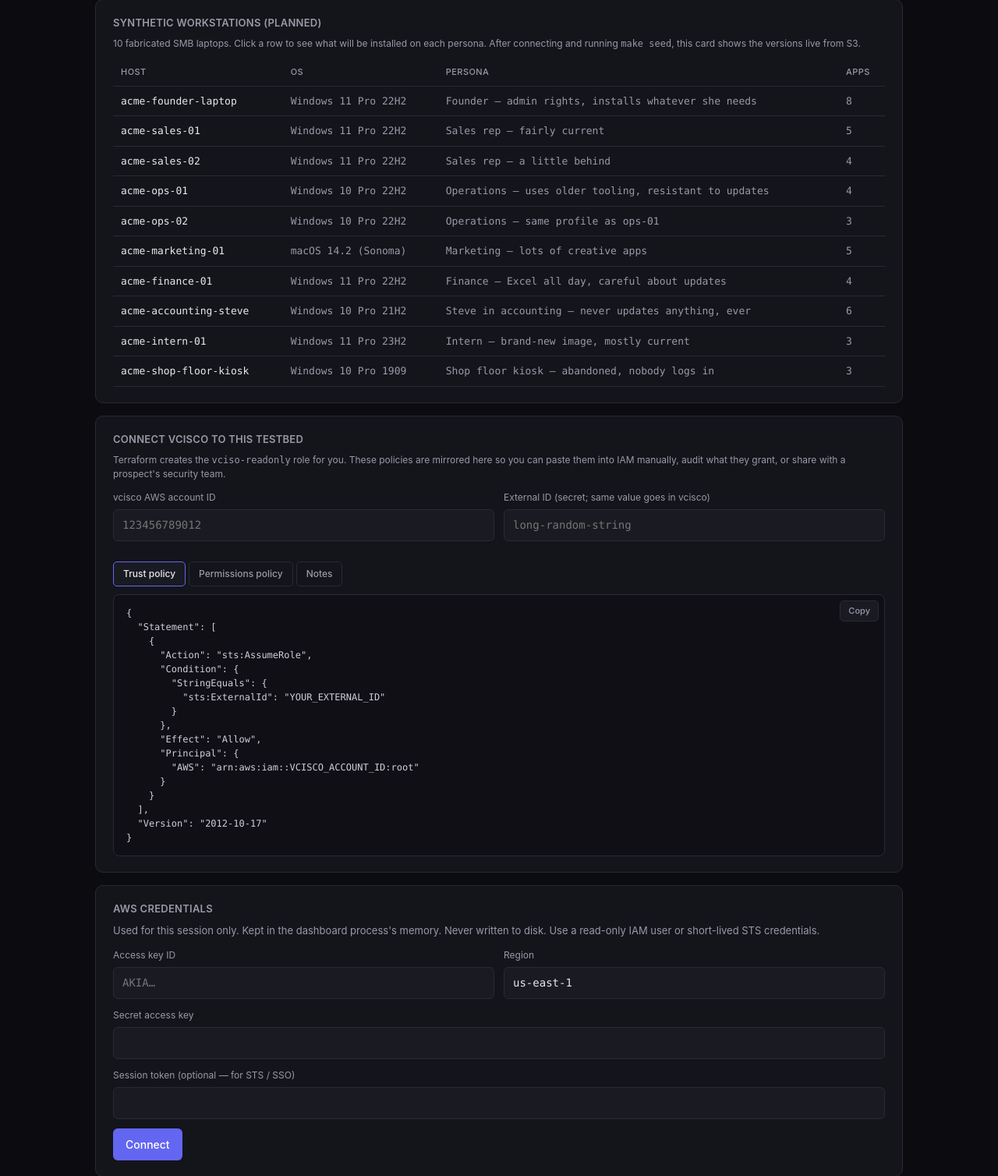
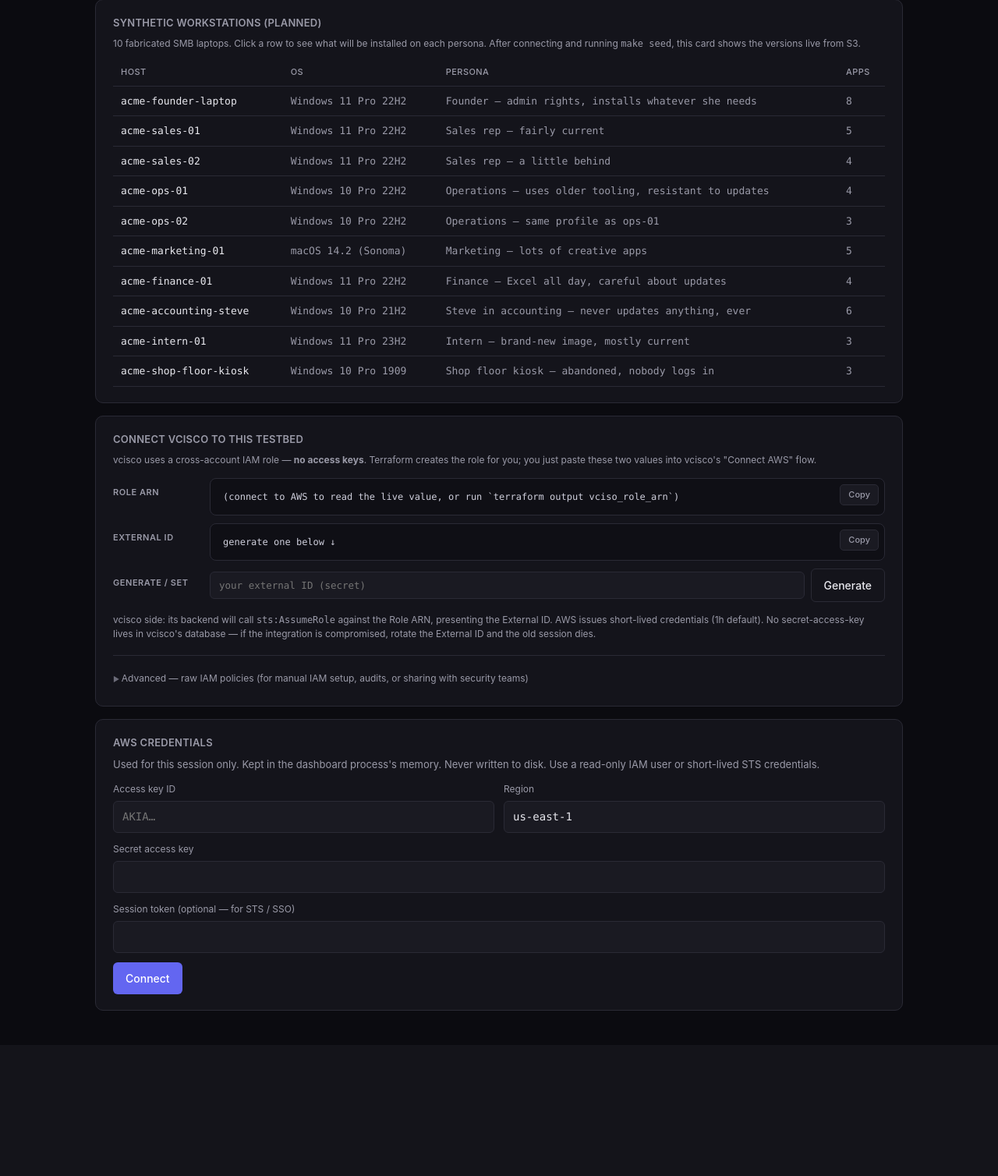
Before and after one commit to averon2/vcisco-testbed, a Flask app: page / in a window 1280 px wide. Shown: the part 618-2126 px from the top of the page at 78% size. After the commit the page ends 1914 px from the top, so only its background shows below. Run offline with Flask 3, Linux system fonts and the light colour scheme.

Commit message:
Dashboard: reframe 'Connect vcisco' around the two values you actually paste
The card was showing IAM policy JSON as the primary content, which
buried the lede — a customer only pastes two things into vcisco:

  1. Role ARN
  2. External ID

Cross-account role = no access keys. That's the whole point of the
pattern. Made that explicit in the copy.

Changes:
- Two prominent copy boxes at the top for Role ARN and External ID.
- "Generate" button creates a 32-char URL-safe random External ID in
  the browser via crypto.getRandomValues.
- Role ARN auto-populates from live IAM state once connected; falls
  back to a hint telling you to run `terraform output vciso_role_arn`.
- Short explainer: vcisco calls sts:AssumeRole → short-lived creds,
  nothing long-lived stored on vcisco's side, rotate ExternalId to
  kill access.
- Full policy JSON moved into an <details> "Advanced" disclosure for
  manual IAM setup / audits / sharing with security teams.
- Copy buttons delegated via data-copy-id so every code block gets
  one with shared feedback.

Co-Authored-By: Claude Opus 4.6 <noreply@anthropic.com>

```diff
--- a/dashboard/templates/index.html
+++ b/dashboard/templates/index.html
@@ -164,6 +164,21 @@
   .copy-btn:hover { color: var(--text); border-color: var(--accent); }
   .copy-btn.copied { color: var(--ok); border-color: var(--ok); }
 
+  .connect-pair { display: flex; flex-direction: column; gap: 10px; }
+  .connect-row { display: flex; gap: 14px; align-items: flex-start; }
+  .connect-label {
+    font-size: 11px; color: var(--muted); text-transform: uppercase;
+    letter-spacing: 0.05em; font-weight: 600; width: 110px; padding-top: 10px;
+  }
+  details.advanced-section { margin-top: 18px; border-top: 1px solid var(--border); padding-top: 14px; }
+  details.advanced-section summary {
+    cursor: pointer; font-size: 12px; color: var(--muted);
+    padding: 6px 0; list-style: none; user-select: none;
+  }
+  details.advanced-section summary::-webkit-details-marker { display: none; }
+  details.advanced-section summary::before { content: "▶ "; font-size: 9px; color: var(--faint); }
+  details.advanced-section[open] summary::before { content: "▼ "; }
+
   .policy-tabs { display: flex; gap: 4px; margin-bottom: 10px; }
   .policy-tab {
     background: transparent; border: 1px solid var(--border);
@@ -212,21 +227,54 @@
     <div id="synthPanels"></div>
   </div>
 
-  <!-- Always-visible: IAM policies to wire vcisco to the testbed -->
+  <!-- Always-visible: what to paste into vcisco -->
   <div class="card">
     <h2>Connect vcisco to this testbed</h2>
-    <p style="color:var(--muted); font-size:12px; margin:-4px 0 12px;">
-      Terraform creates the <code>vciso-readonly</code> role for you. These policies are mirrored here so you can paste them into IAM manually, audit what they grant, or share with a prospect's security team.
+    <p style="color:var(--muted); font-size:12px; margin:-4px 0 14px;">
+      vcisco uses a cross-account IAM role — <strong>no access keys</strong>. Terraform creates the role for you; you just paste these two values into vcisco's "Connect AWS" flow.
     </p>
 
-    <div class="row2" style="margin-bottom:14px">
+    <div class="connect-pair">
+      <div class="connect-row">
+        <div class="connect-label">Role ARN</div>
+        <div class="code-wrap" style="flex:1">
+          <button class="copy-btn" data-copy-id="cpArn">Copy</button>
+          <pre class="code-block" id="cpArn">(connect to AWS to read the live value, or run `terraform output vciso_role_arn`)</pre>
+        </div>
+      </div>
+
+      <div class="connect-row">
+        <div class="connect-label">External ID</div>
+        <div class="code-wrap" style="flex:1">
+          <button class="copy-btn" data-copy-id="cpExt">Copy</button>
+          <pre class="code-block" id="cpExt">generate one below ↓</pre>
+        </div>
+      </div>
+
+      <div class="connect-row">
+        <div class="connect-label">Generate / set</div>
+        <div style="flex:1; display:flex; gap:8px; align-items:center">
+          <input type="text" id="polExternal" placeholder="your external ID (secret)" style="flex:1; background:var(--surface-2); border:1px solid var(--border); border-radius:6px; padding:9px 11px; color:var(--text); font-family:var(--mono); font-size:12.5px;" />
+          <button class="ghost" id="btnGenExt">Generate</button>
+        </div>
+      </div>
+    </div>
+
+    <p style="color:var(--muted); font-size:12px; margin:14px 0 0;">
+      vcisco side: its backend will call <code>sts:AssumeRole</code> against the Role ARN, presenting the External ID. AWS issues short-lived credentials (1h default). No secret-access-key lives in vcisco's database — if the integration is compromised, rotate the External ID and the old session dies.
+    </p>
+
+    <details class="advanced-section">
+      <summary>Advanced — raw IAM policies (for manual IAM setup, audits, or sharing with security teams)</summary>
+      <div style="padding-top:14px">
+        <div class="row2" style="margin-bottom:12px">
           <div class="field">
-        <label>vcisco AWS account ID</label>
+            <label>vcisco AWS account ID (for trust policy)</label>
             <input type="text" id="polAccount" placeholder="123456789012" />
           </div>
           <div class="field">
-        <label>External ID (secret; same value goes in vcisco)</label>
-        <input type="text" id="polExternal" placeholder="long-random-string" />
+            <label>External ID</label>
+            <input type="text" id="polExternalRef" placeholder="(copies from above)" readonly style="opacity:0.7" />
           </div>
         </div>
 
@@ -240,6 +288,8 @@
           <button class="copy-btn" id="polCopy">Copy</button>
           <pre class="code-block" id="polCode">Loading…</pre>
         </div>
+      </div>
+    </details>
   </div>
 
   <!-- Connect card -->
@@ -476,21 +526,44 @@
     };
   });
 
-  ['polAccount', 'polExternal'].forEach(id => {
-    $(id).addEventListener('input', () => loadPolicies());
+  $('polAccount').addEventListener('input', () => loadPolicies());
+
+  async function copyFrom(btn, sourceEl) {
+    try {
+      await navigator.clipboard.writeText(sourceEl.textContent);
+      const original = btn.textContent;
+      btn.textContent = 'Copied';
+      btn.classList.add('copied');
+      setTimeout(() => {
+        btn.textContent = original;
+        btn.classList.remove('copied');
+      }, 1500);
+    } catch { /* ignore */ }
+  }
+
+  $('polCopy').onclick = () => copyFrom($('polCopy'), $('polCode'));
+
+  document.querySelectorAll('[data-copy-id]').forEach(btn => {
+    btn.onclick = () => copyFrom(btn, document.getElementById(btn.dataset.copyId));
   });
 
-  $('polCopy').onclick = async () => {
-    try {
-      await navigator.clipboard.writeText($('polCode').textContent);
-      $('polCopy').textContent = 'Copied';
-      $('polCopy').classList.add('copied');
-      setTimeout(() => {
-        $('polCopy').textContent = 'Copy';
-        $('polCopy').classList.remove('copied');
-      }, 1500);
-    } catch { /* ignore */ }
+  // Generate a URL-safe random external ID.
+  $('btnGenExt').onclick = () => {
+    const bytes = new Uint8Array(24);
+    crypto.getRandomValues(bytes);
+    const id = btoa(String.fromCharCode(...bytes)).replace(/[+/=]/g, '').slice(0, 32);
+    $('polExternal').value = id;
+    $('polExternal').dispatchEvent(new Event('input'));
   };
+
+  // Mirror the generated external ID into the advanced section and the Role ARN box,
+  // and keep the policy JSON in sync.
+  $('polExternal').addEventListener('input', () => {
+    const v = $('polExternal').value.trim();
+    $('cpExt').textContent = v || 'generate one below ↓';
+    $('polExternalRef').value = v;
+    loadPolicies();
+  });
 
   function renderDesired(rows) {
     if (!rows || !rows.length) { $('desiredTable').innerHTML = ''; return; }
@@ -601,6 +674,11 @@
     showError($('errBox'), (s.errors || []).join('  ·  '));
     renderDesired(s.desired_state);
 
+    // Auto-populate the Role ARN copy box from live IAM.
+    if (s.vciso_role && s.vciso_role.arn) {
+      $('cpArn').textContent = s.vciso_role.arn;
+    }
+
     const running = (s.instances || []).filter(i => i.state === 'running').length;
     const total = (s.instances || []).length;
     $('sInstances').textContent = running;
```
Lines whose indentation alone changed are shown as unchanged.
